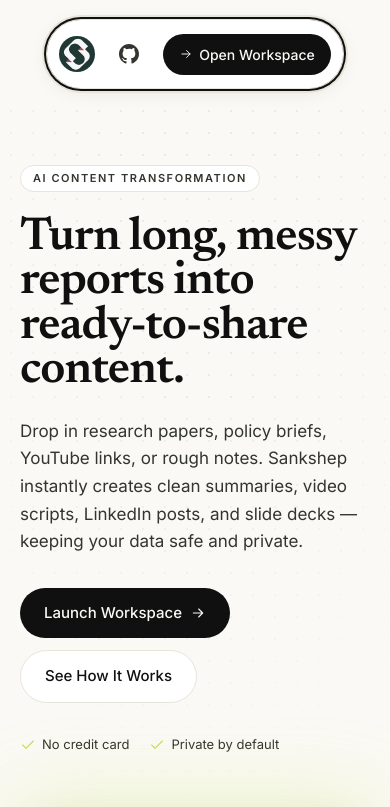
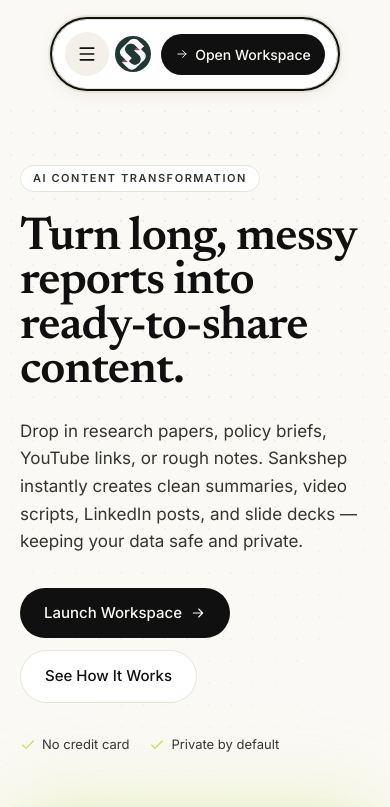
Before and after one commit to SiddharthDevmurari/SankShep.ai, a React (Vite) app in the folder main/: page / in a window 390 px wide. Shown: the top 807 px of the page. Built offline with nearby package versions, Linux system fonts and the light colour scheme.

Commit message:
added the menu bar in phone

```diff
--- a/main/src/components/site/SiteChrome.tsx
+++ b/main/src/components/site/SiteChrome.tsx
@@ -1,7 +1,8 @@
 // Marketing-site nav and footer, shared by the landing page and the static pages
 // (Features, About, How it works, Privacy Policy, Terms and Conditions).
-import { useEffect, type ReactNode } from 'react'
+import { useEffect, useRef, useState, type ReactNode } from 'react'
 import { Link, NavLink, useLocation, useNavigate } from 'react-router-dom'
+import { Menu, X } from 'lucide-react'
 import { useAuth } from '../../contexts/AuthContext'
 import logoUrl from '../../assets/logo.jpeg'
 
@@ -52,23 +53,110 @@
 
 const PILL_LINK = 'rounded-full px-4 py-2 text-[14px] text-ink-soft transition-colors hover:bg-paper-deep hover:text-ink focus-visible:outline-none focus-visible:ring-2 focus-visible:ring-ink/30'
 
+const MENU_LINK = 'flex min-h-12 items-center rounded-2xl px-4 text-[16px] font-medium text-ink-soft transition-colors hover:bg-paper-deep hover:text-ink focus-visible:outline-none focus-visible:ring-2 focus-visible:ring-ink/30'
+
 export function SiteNav() {
   const { user, signOut } = useAuth()
   const navigate = useNavigate()
+  const { pathname } = useLocation()
+  // Below xl the page links live in a menu behind the three-line button, so phones reach every page from the top.
+  const [menuOpen, setMenuOpen] = useState(false)
+  const headerRef = useRef<HTMLElement>(null)
+  const menuButtonRef = useRef<HTMLButtonElement>(null)
+
+  // A new page closes the menu.
+  useEffect(() => { setMenuOpen(false) }, [pathname])
+
+  // Escape (focus back on the button) or a tap outside the nav closes it.
+  useEffect(() => {
+    if (!menuOpen) return
+    const onKey = (e: KeyboardEvent) => {
+      if (e.key !== 'Escape') return
+      setMenuOpen(false)
+      menuButtonRef.current?.focus()
+    }
+    const onDown = (e: PointerEvent) => { if (!headerRef.current?.contains(e.target as Node)) setMenuOpen(false) }
+    document.addEventListener('keydown', onKey)
+    document.addEventListener('pointerdown', onDown)
+    return () => {
+      document.removeEventListener('keydown', onKey)
+      document.removeEventListener('pointerdown', onDown)
+    }
+  }, [menuOpen])
 
   const handleLogout = async () => {
+    setMenuOpen(false)
     await signOut()
     navigate('/')
   }
 
   return (
-    <header className="sticky top-0 z-50 px-4 pb-3 pt-5">
+    <header ref={headerRef} className="sticky top-0 z-50 px-4 pb-3 pt-5">
       <div className="flex justify-center">
         <nav
           aria-label="Main"
-          className="flex max-w-full items-center gap-2 rounded-full bg-white/95 px-3 py-3 backdrop-blur-md sm:gap-3 sm:px-5"
+          className="flex max-w-full items-center gap-1.5 rounded-full bg-white/95 px-3 py-3 backdrop-blur-md sm:gap-3 sm:px-5"
           style={{ boxShadow: CAPSULE_SHADOW }}
         >
+          <button
+            ref={menuButtonRef}
+            type="button"
+            onClick={() => setMenuOpen((v) => !v)}
+            aria-expanded={menuOpen}
+            aria-controls="site-menu"
+            aria-label={menuOpen ? 'Close menu' : 'Open menu'}
+            className={`flex h-11 w-11 shrink-0 items-center justify-center rounded-full transition-colors focus-visible:outline-none focus-visible:ring-2 focus-visible:ring-ink/30 xl:hidden ${
+              menuOpen ? 'bg-ink text-paper' : 'bg-paper-deep text-ink hover:bg-hair'
+            }`}
+          >
+            {menuOpen ? <X className="h-5 w-5" /> : <Menu className="h-5 w-5" />}
+          </button>
+
+          {/* The menu: every page, one tap each. Placed right after its button so Tab moves straight into it.
+              The capsule's backdrop blur makes it the containing block, so the panel is sized from the viewport
+              and centred on the capsule (which is centred on the page); the animation sits on the inner box. */}
+          {menuOpen && (
+            <div id="site-menu" className="absolute left-1/2 top-[calc(100%+0.75rem)] w-[calc(100vw-2rem)] max-w-md -translate-x-1/2 xl:hidden">
+              <div className="sk-rise rounded-[28px] bg-white p-2" style={{ boxShadow: CAPSULE_SHADOW }}>
+                <ul>
+                  {NAV_LINKS.map((l) => (
+                    <li key={l.label}>
+                      <NavLink
+                        to={l.to}
+                        onClick={() => setMenuOpen(false)}
+                        className={({ isActive }) => `${MENU_LINK} ${isActive ? 'bg-paper-deep text-ink' : ''}`}
+                      >
+                        {l.label}
+                      </NavLink>
+                    </li>
+                  ))}
+                  {/* The capsule is too narrow for the GitHub icon on small phones, so it moves in here. */}
+                  <li className="sm:hidden">
+                    <a href={GITHUB_URL} target="_blank" rel="noopener noreferrer" className={`${MENU_LINK} gap-3`}>
+                      <GithubIcon className="h-5 w-5" /> Source code on GitHub
+                    </a>
+                  </li>
+                </ul>
+                <div className="mt-2 border-t border-hair px-2 pb-1 pt-3">
+                  {user ? (
+                    <div className="flex items-center justify-between gap-3">
+                      <span className="min-w-0 truncate px-2 text-[14px] text-ink-soft">{user.email}</span>
+                      <button
+                        type="button"
+                        onClick={handleLogout}
+                        className="min-h-11 shrink-0 rounded-full px-4 text-[15px] font-medium text-ink transition-colors hover:bg-paper-deep focus-visible:outline-none focus-visible:ring-2 focus-visible:ring-ink/30"
+                      >
+                        Logout
+                      </button>
+                    </div>
+                  ) : (
+                    <Link to="/login" onClick={() => setMenuOpen(false)} className={MENU_LINK}>Log in / Sign up</Link>
+                  )}
+                </div>
+              </div>
+            </div>
+          )}
+
           <Link to="/" className="flex items-center gap-2.5 rounded-xl sm:mr-2 focus-visible:outline-none focus-visible:ring-2 focus-visible:ring-ink/30" aria-label="Sankshep home">
             <BrandMark className="h-9 w-9 rounded-full" />
             {/* Small phones: the mark alone, so the capsule fits a 320px screen. */}
@@ -99,7 +187,7 @@
             href={GITHUB_URL}
             target="_blank"
             rel="noopener noreferrer"
-            className="ml-1 flex h-11 w-11 shrink-0 items-center justify-center rounded-full text-ink-soft transition-colors hover:text-ink focus-visible:outline-none focus-visible:ring-2 focus-visible:ring-ink/30 xl:h-9 xl:w-9"
+            className="ml-1 hidden h-11 w-11 shrink-0 items-center justify-center rounded-full text-ink-soft transition-colors hover:text-ink focus-visible:outline-none focus-visible:ring-2 focus-visible:ring-ink/30 sm:flex xl:h-9 xl:w-9"
             aria-label="Sankshep.ai source code on GitHub"
           >
             <GithubIcon className="h-5 w-5" />
@@ -107,7 +195,7 @@
 
           <Link
             to="/workspace"
-            className="ml-1 flex items-center gap-1.5 whitespace-nowrap rounded-full bg-ink px-4 py-2.5 text-[14px] font-medium text-paper sm:px-5 transition-transform hover:-translate-y-0.5 focus-visible:outline-none focus-visible:ring-4 focus-visible:ring-matcha"
+            className="ml-1 flex items-center gap-1.5 whitespace-nowrap rounded-full bg-ink px-3.5 py-2.5 text-[14px] font-medium text-paper sm:px-5 transition-transform hover:-translate-y-0.5 focus-visible:outline-none focus-visible:ring-4 focus-visible:ring-matcha"
           >
             <ArrowRight className="h-3.5 w-3.5" />
             Open Workspace
```
